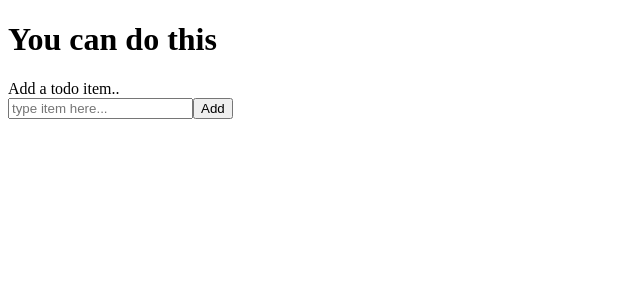
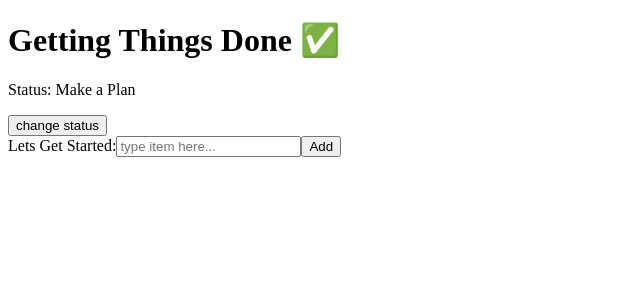
Before and after one commit to ElleDavis/React_todoList, a React (Create React App) app: page / in a window 1280 px wide. Shown: the top 300 px of the page, without its empty margins (0-640 px from the left). Built offline with nearby package versions, Linux system fonts and the light colour scheme.

Commit message:
update status added

```diff
--- a/src/App.js
+++ b/src/App.js
@@ -1,5 +1,5 @@
 import React, {Component} from 'react';
-import Greet from './greet';
+import StatusUpdate from './statusUpdate';
 import AddItem from './add_Item';
 import DeleteItem from './delete_Item';
 
@@ -23,7 +23,7 @@ class App extends Component {
 updateInput=(key,value)=>{
   //update react state
   this.setState({
-  [key]:value,
+  [key]:value
   });
 }
 
@@ -51,7 +51,7 @@ addItem=()=>{
 
 
 //Delete item Function
-deleteItem=(id)=>{
+ deleteItem=(id)=>{
   //copy current list of items
   const list = [...this.state.list];
 
@@ -59,13 +59,6 @@ deleteItem=(id)=>{
   const updatedList=list.filter(item=>item.id !==id);
   this.setState({list:updatedList});
 }
-componentDidMount(){
-  console.log(this.state.list)
-};
-
-componentDidUpdate(){
-  console.log(this.state.list)
-};
 
 //Add item section
   render() {
@@ -73,13 +66,17 @@ componentDidUpdate(){
       <div className='app'>
         <div>
 
-        <div className='greet'>
-          <Greet/>
+
+        <div className='statusUpdate'>
+        <StatusUpdate/>
         </div>
-          <div>
+
+        <div>
           <AddItem new_Item={this.state.newItem} updateInput={this.updateInput} addItem={this.addItem}/>
           </div>
+
           <div>
+          <br></br>
             <DeleteItem deleteItem={this.deleteItem}/>
           </div>
 
@@ -92,6 +89,7 @@ componentDidUpdate(){
           )})
         }
       </ul>
+
         </div>
       </div>
     );
--- a/src/add_Item.js
+++ b/src/add_Item.js
@@ -4,14 +4,14 @@ function Add_Item(props) {
     console.log(props)
     return (
         <div>
-        Add a todo item..
-          <br></br>
+        Lets Get Started:
           <input
             type='text'
             placeholder='type item here...'
             value={props.newItem}
             onChange={e => props.updateInput('newItem', e.target.value)}
           />
+
           <button onClick={()=>props.addItem()}>
             Add
           </button>
--- a/src/index.js
+++ b/src/index.js
@@ -1,9 +1,5 @@
 import React from 'react';
 import ReactDOM from 'react-dom';
-
-// const element= <h1>Hello World</h1>;
-// console.log(element);
-// ReactDOM.render (element, document.getElementById("root"));
 
 import App from './App';
 import reportWebVitals from './reportWebVitals';
--- /dev/null
+++ b/src/statusUpdate.js
@@ -0,0 +1,28 @@
+import React from 'react'
+
+class StatusUpdate extends React.Component{
+
+    state = {
+        status: 'Make a Plan '
+    };
+    componentDidUpdate =()=> {
+        console.log('Component Did Update');
+    }
+  updateStatus = ()=> {
+      this.setState({status: 'Plan Made'});
+    };
+
+    render() {
+        console.log('will this work');
+        return(
+            <div>
+                <h1> Getting Things Done ✅</h1>
+                <p>Status: {this.state.status} </p>
+                <button onClick={this.updateStatus}>change status</button>
+            </div>
+        );
+    }
+}
+
+
+export default StatusUpdate
```
Also changed, not shown: src/greet.js (deleted, +0 -7 lines), src/useEffect.js (deleted, +0 -9 lines), 1 other file (tests, documents, lock files or other folders).
